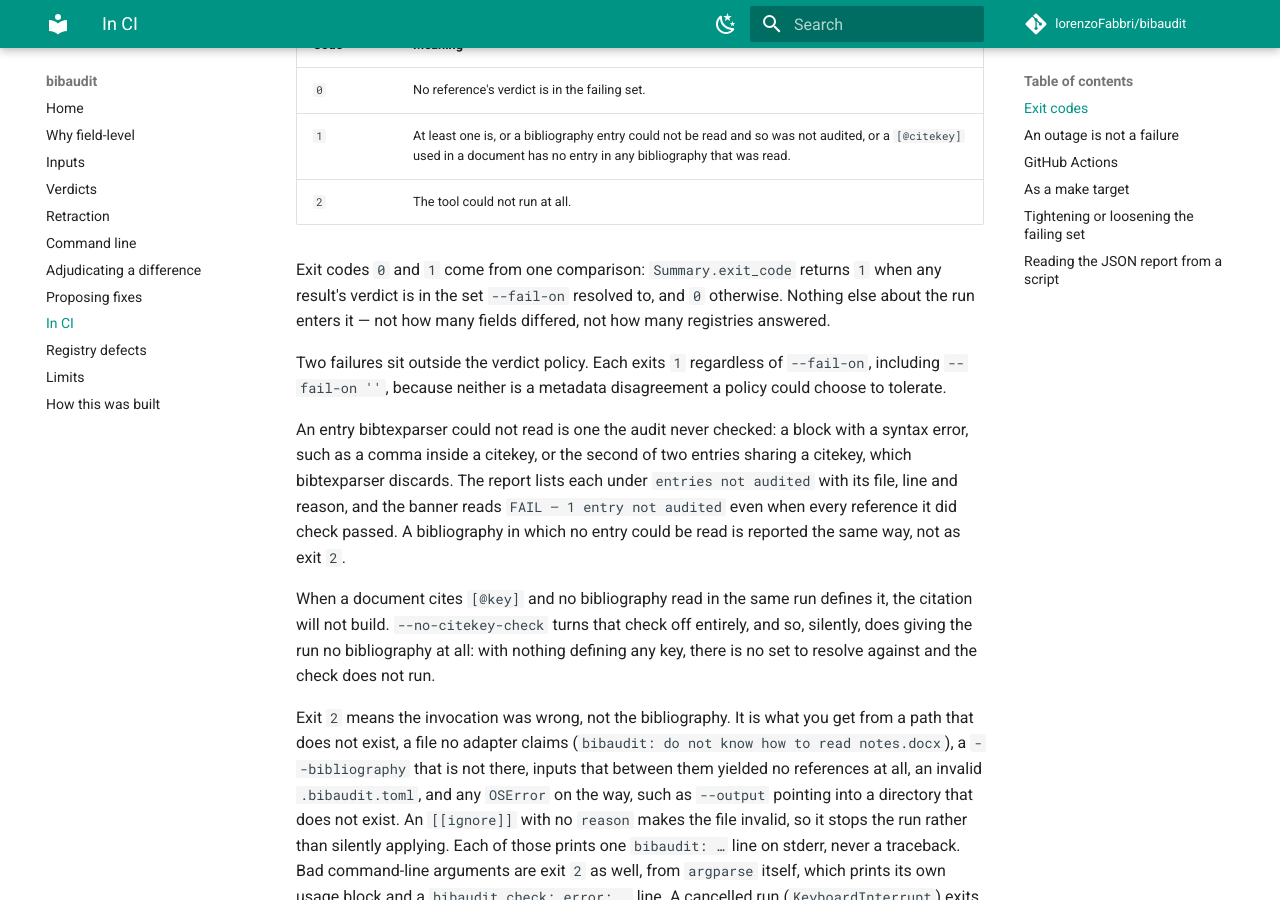
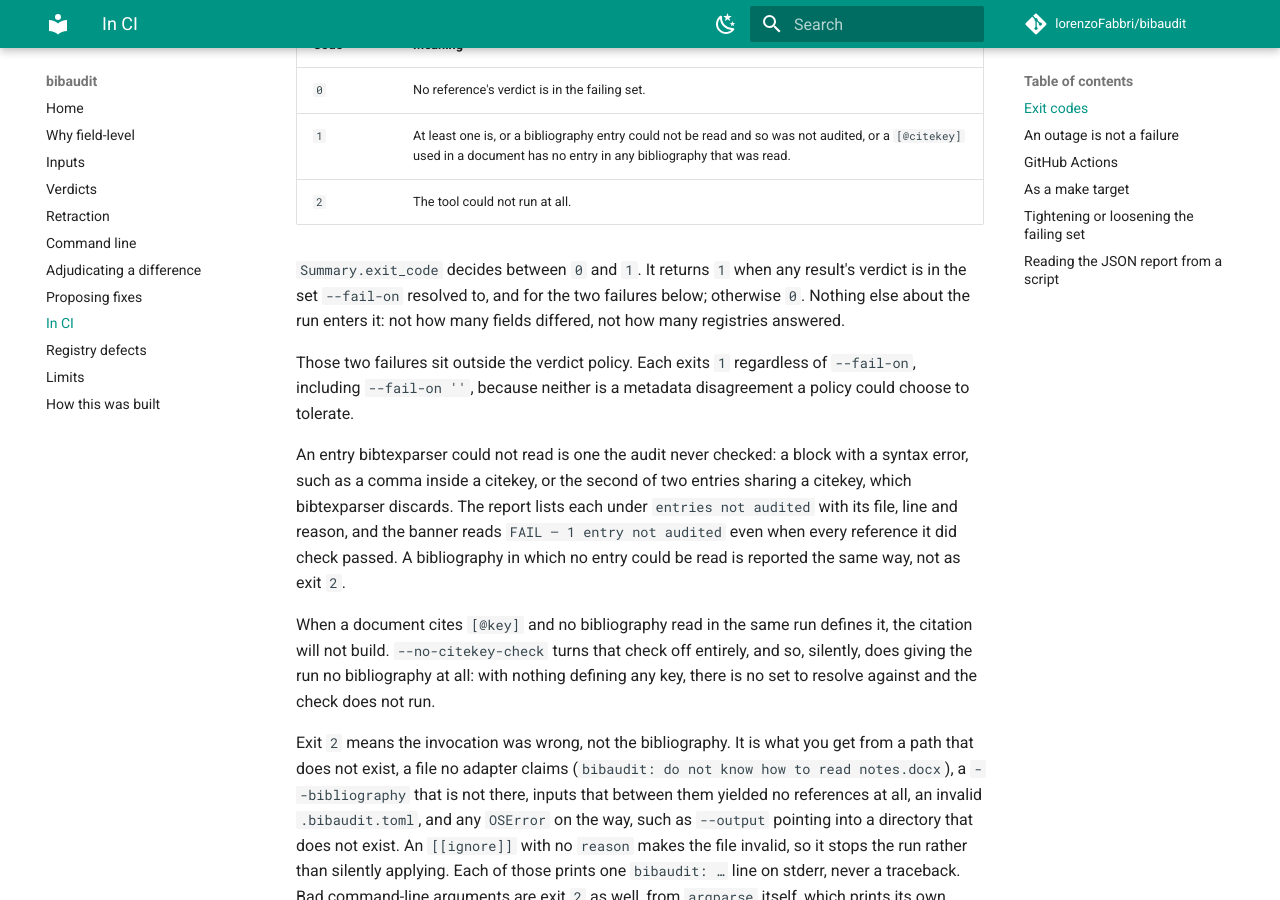
Before and after one commit to lorenzoFabbri/bibaudit, an MkDocs documentation site: the page built from docs/ci.md, in a window 1280 px wide and 900 px high, scrolled down 351 px. Built offline with MkDocs 1.6.1 and Material for MkDocs 9.7.7, drawn with Linux system fonts in a browser that asks for light colours; comment, search, counter and statistics services are not loaded; some of the changed text lies outside the part shown.

Commit message:
Correct the exit-code passages the prose pass carried over
ci.md and limits.md still said nothing but the verdict comparison sets
exit 1, and ci.md quoted the empty-policy banner as 'nothing fails this
run'; since 0.1.3 an unread bibliography entry fails the run too and
the banner reads 'no verdict fails this run'. Also gives the
kwx137 warning in registry-artifacts.md its reason, and fixes three
wordings in why.md, colophon.md and registry-artifacts.md.

```diff
--- a/docs/ci.md
+++ b/docs/ci.md
@@ -10,9 +10,9 @@ bibaudit is built to be run by a machine: it reads the files you point it at —
 | `1` | At least one is, or a bibliography entry could not be read and so was not audited, or a `[@citekey]` used in a document has no entry in any bibliography that was read. |
 | `2` | The tool could not run at all. |
 
-Exit codes `0` and `1` come from one comparison: `Summary.exit_code` returns `1` when any result's verdict is in the set `--fail-on` resolved to, and `0` otherwise. Nothing else about the run enters it — not how many fields differed, not how many registries answered.
+`Summary.exit_code` decides between `0` and `1`. It returns `1` when any result's verdict is in the set `--fail-on` resolved to, and for the two failures below; otherwise `0`. Nothing else about the run enters it: not how many fields differed, not how many registries answered.
 
-Two failures sit outside the verdict policy. Each exits `1` regardless of `--fail-on`, including `--fail-on ''`, because neither is a metadata disagreement a policy could choose to tolerate.
+Those two failures sit outside the verdict policy. Each exits `1` regardless of `--fail-on`, including `--fail-on ''`, because neither is a metadata disagreement a policy could choose to tolerate.
 
 An entry bibtexparser could not read is one the audit never checked: a block with a syntax error, such as a comma inside a citekey, or the second of two entries sharing a citekey, which bibtexparser discards. The report lists each under `entries not audited` with its file, line and reason, and the banner reads `FAIL — 1 entry not audited` even when every reference it did check passed. A bibliography in which no entry could be read is reported the same way, not as exit `2`.
 
```
Also changed, not shown: other parts of docs/ci.md (+1 -1 lines), docs/colophon.md (+1 -1 lines), docs/limits.md (+1 -1 lines), docs/registry-artifacts.md (+2 -2 lines), docs/why.md (+1 -1 lines).
